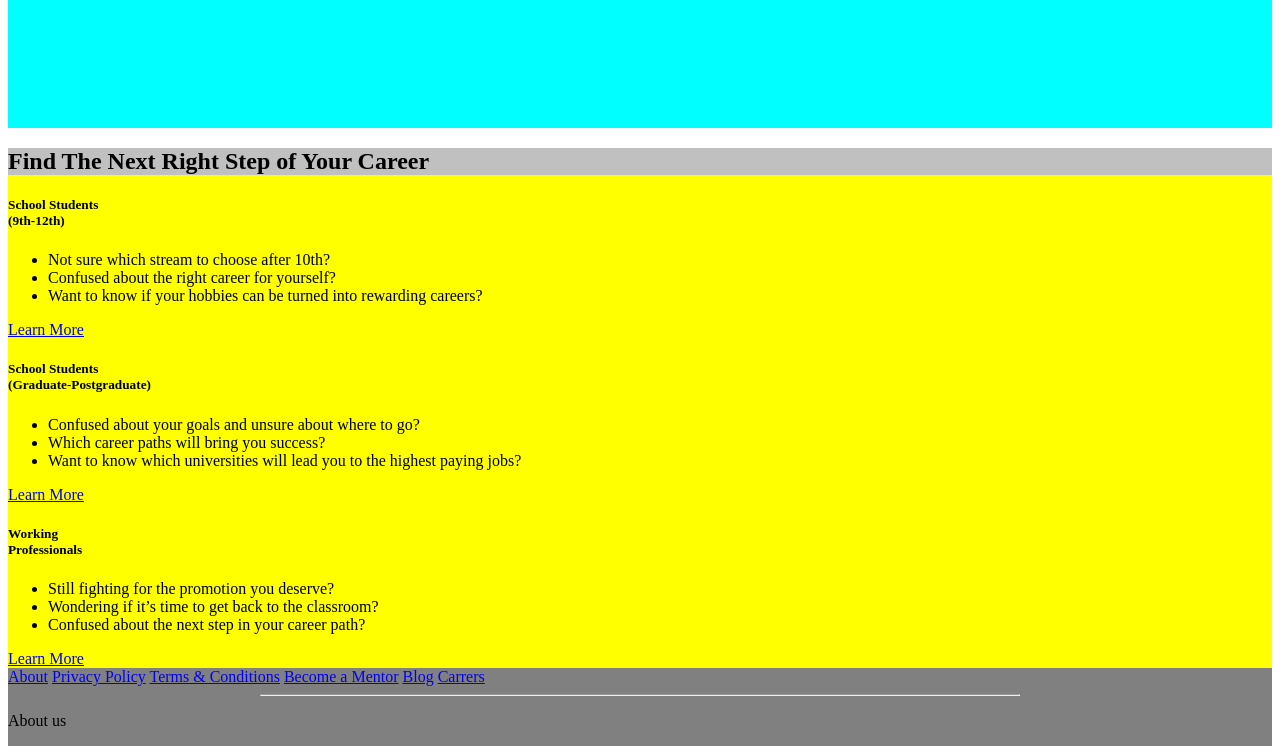
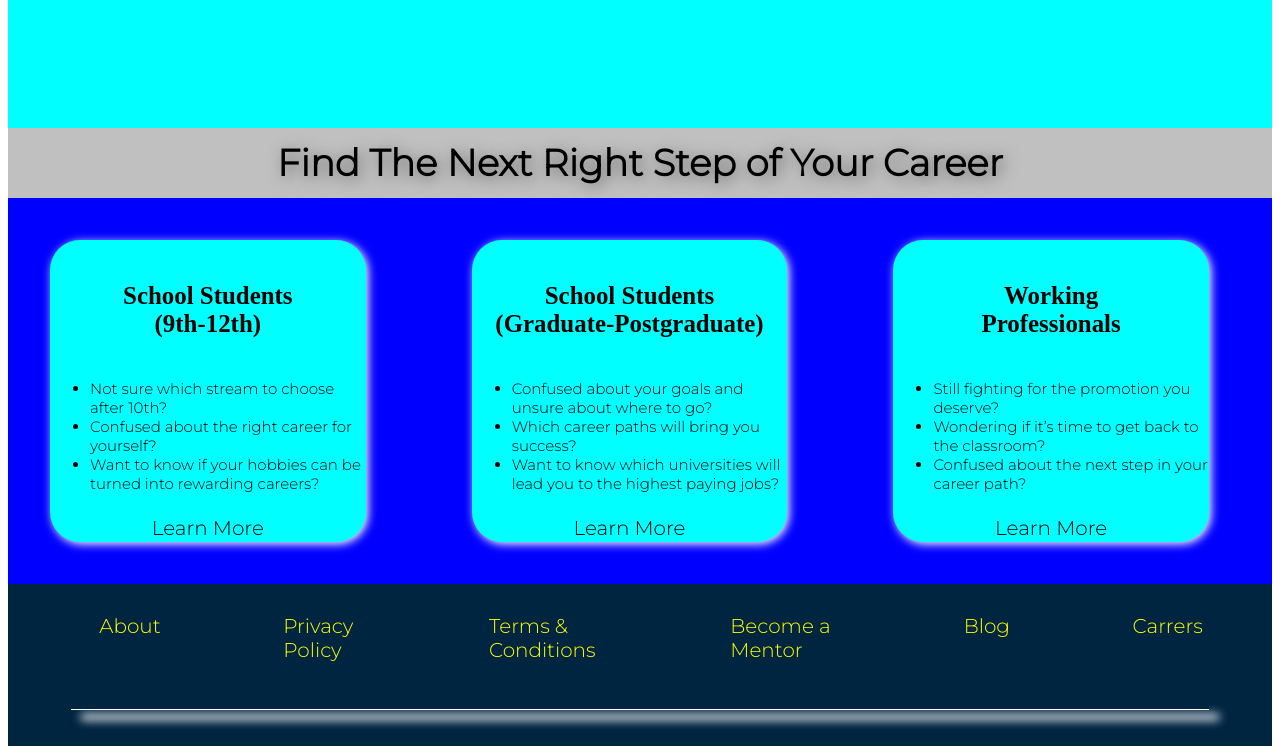
Before and after one commit to surajbhat316/work, a plain HTML site: page index.html in a window 1280 px wide. Shown: the part 680-1426 px from the top of the page. Drawn offline with Linux system fonts and the light colour scheme.

Commit message:
Update style.css

```diff
--- a/style.css
+++ b/style.css
@@ -11,7 +11,7 @@
 	position: fixed;
 	top: 0px;
 	left: 0px;
-	background-color: yellow;
+	background-color: #002541;
 	display: flex;
 	flex-direction: row;
 	font-size: 20px;
@@ -23,7 +23,7 @@
 }
 .navbar a{
 	text-decoration:none;
-	color: black;
+	color: white;
 	padding: 10px;
 	margin-left: 10px;
 
@@ -32,6 +32,8 @@
 .border{
 	border:solid;
 	border-color: white;
+	background-color: blue;
+
 }
 a:hover{
 	background-color: white;
@@ -39,12 +41,13 @@ a:hover{
 .middle {
 	width: 100%;
 	height: 500px;
-	background-color: yellow;
+	background-color: blue;
+
 }
 .footer{
 	width: 100%;
-	height: 500px;
-	background-color: grey;
+	height: auto;
+	background-color :#002541;
 }
 h1{
 	font-size: 37px;
@@ -56,6 +59,18 @@ h1{
 	font-family: Montserrat;
 	line-height: 60px;
 	text-shadow: 3px 3px 15px #696868;
+}
+.next{
+	font-size: 37px;
+	margin: auto;
+	background-color: cyan;
+	text-align: center;
+	padding: auto;
+	padding: 5px;
+	font-family: Montserrat;
+	line-height: 60px;
+	text-shadow: 3px 3px 15px #696868;
+
 }
 .para{
 	font-size: 15px;
@@ -100,3 +115,111 @@ h1{
 	height: 20%;
 	border-radius: 5px;
 }
+
+#names {
+	display: grid;
+	font-size: 30px;
+    grid-template-columns: repeat(auto-fit, minmax(320px, 1fr));
+    grid-gap: 1px;
+    width: 100%;
+    height:400px;
+
+    max-width: 1280px;
+    margin: 0 auto;
+
+
+
+}
+.boxes {
+	margin: 10%;
+	width: 75%;
+	height: 75%;
+	background-color: cyan;
+	text-align: center;
+	box-shadow: 2px 2px 10px white;
+	border-radius: 30px;
+}
+
+ul ,li{
+	font-size: 15px;
+	text-align: left;
+	font-family: Montserrat;
+}
+.boxws ,a{
+	text-decoration: none;
+	font-family: Montserrat;
+	color: black;
+	font-size: 20px;
+}
+
+  #anim:hover{
+    animation-name: width;
+    animation-duration: 1s;
+    animation-fill-mode: forwards;
+  }
+  @keyframes width{
+	100%{
+		box-shadow: 0px 0px 10px rgba(0, 0, 0, 0.4);
+		color: black;
+		background-color: silver;
+	}
+}
+.navbar2{
+	font-family: Montserrat;
+	display: flex;
+	flex-direction: row;
+	font-size: 20px;
+	width: 97%;
+	padding: 30px;
+	justify-content: flex-end;
+	z-index: 999;
+
+}
+.navbar2 a{
+	font-family: Montserrat;
+	display: flex;
+	padding: auto;
+	flex-direction: row;
+	font-size: 20px;
+	margin: 5%;
+	margin-top: 0px;
+	justify-content: flex-end;
+	border-color: white;
+	color: yellow;
+}
+
+hr {
+  	border:none;
+  	height: 20px;
+ 	width: 90%;
+	height: 5px;
+	margin-top: 0;
+	border-color: white;
+	border-bottom: 1px solid white;
+	box-shadow: 10px 10px 10px 0px white;
+  	margin: -50px auto 10px;
+}
+#ending {
+	display: grid;
+	font-size: 30px;
+    grid-template-columns: repeat(auto-fit, minmax(320px, 1fr));
+    grid-gap: 1px;
+    width: 100%;
+    height:auto;
+
+    max-width: 1280px;
+    margin: 0 auto;
+
+
+
+}
+
+#boxes {
+	margin: 10%;
+	width: 75%;
+	height: 75%;
+	background-color: cyan;
+	text-align: center;
+	box-shadow: 2px 2px 10px white;
+	border-radius: 30px;
+}
```
